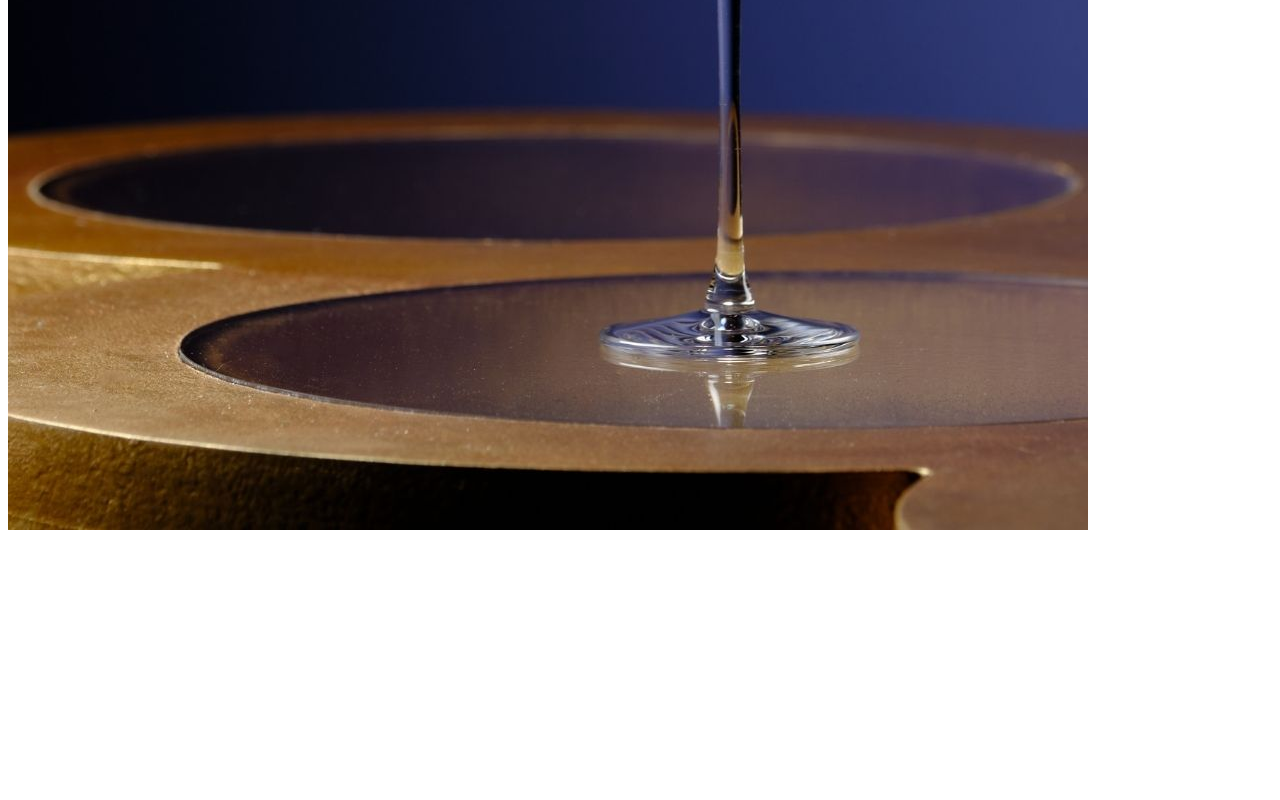
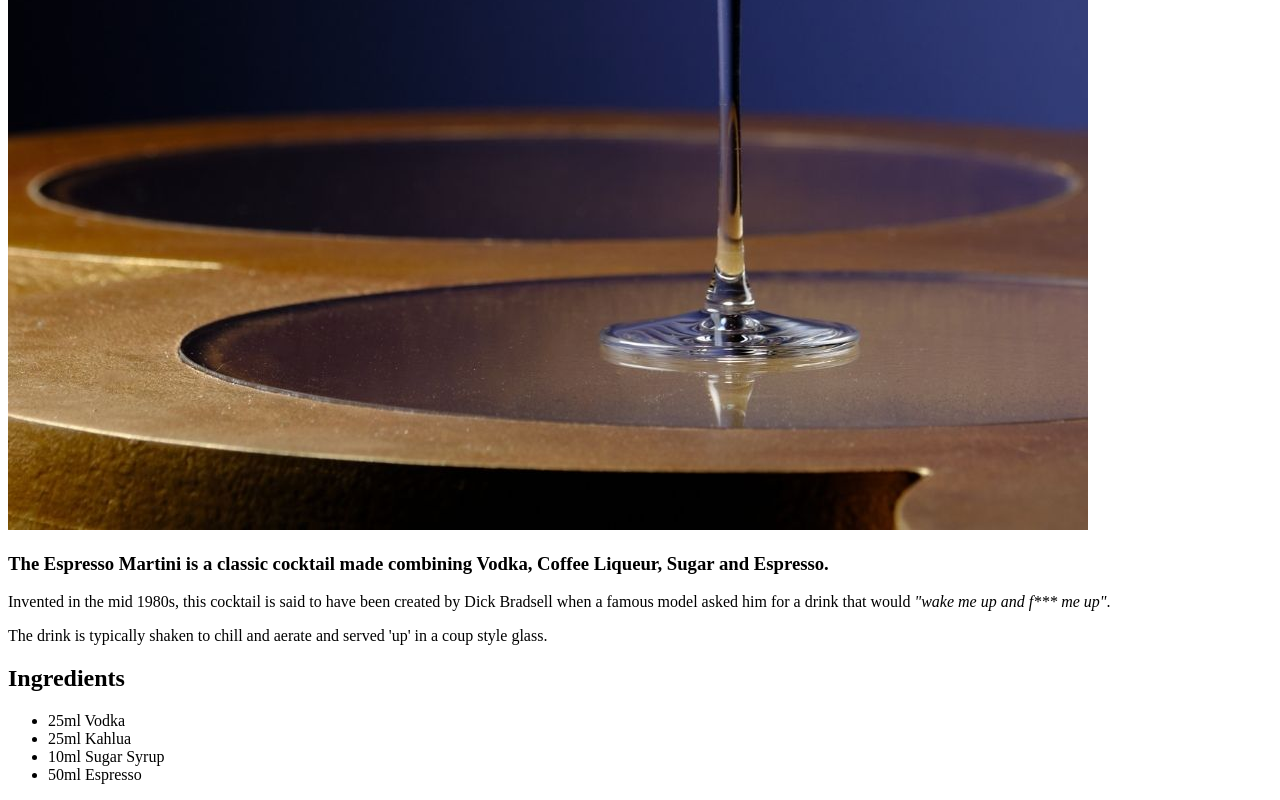
Before and after one commit to andyjdunton/odin-recipes, a plain HTML site: page recipes/espresso-martini.html in a window 1280 px wide. Shown: the part 630-1430 px from the top of the page. Before the commit the page ends 1172 px from the top, so only its background shows below. Drawn offline with Linux system fonts and the light colour scheme.

Commit message:
added description and list to espresso martini page

```diff
--- a/recipes/espresso-martini.html
+++ b/recipes/espresso-martini.html
@@ -12,6 +12,21 @@
 
     <img src="../images/espresso-martini.jpg" alt="An image of an Espresso Martini Cocktail">
 
+    <h3>The Espresso Martini is a classic cocktail made combining Vodka, Coffee Liqueur, Sugar and Espresso.</h3>
+
+        <p>Invented in the mid 1980s, this cocktail is said to have been created by Dick Bradsell when a famous model asked him for a
+        drink that would <em>"wake me up and f*** me up"</em>.</p>
+
+        <p>The drink is typically shaken to chill and aerate and served 'up' in a coup style glass.</p>
+
+    <h2>Ingredients</h2>
+
+        <ul>
+            <li>25ml Vodka</li>
+            <li>25ml Kahlua</li>
+            <li>10ml Sugar Syrup</li>
+            <li>50ml Espresso</li>
+        </ul>
 
 
 </body>
```
